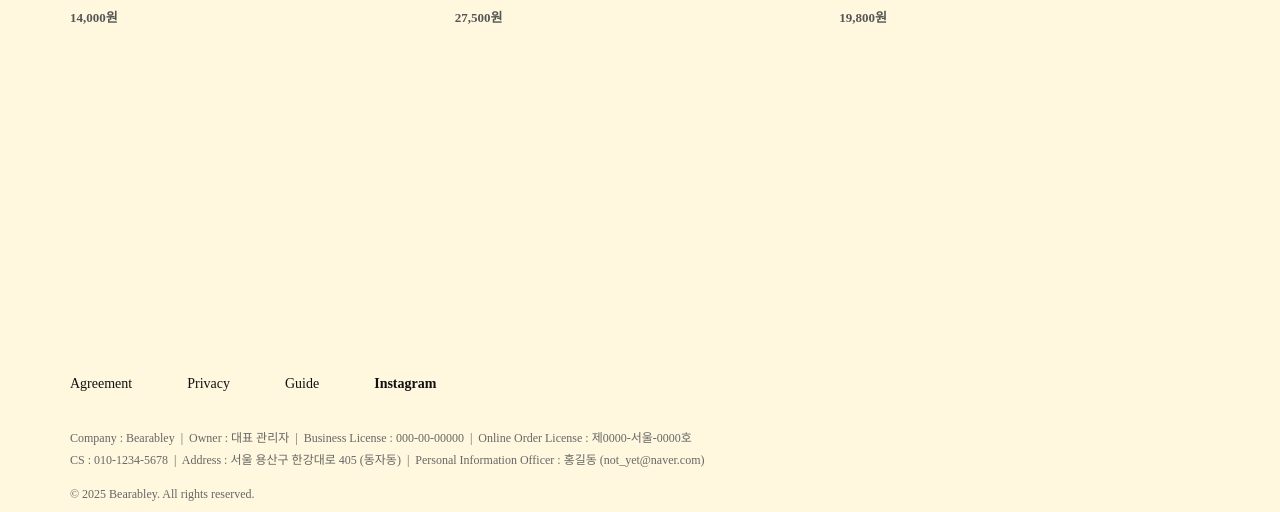
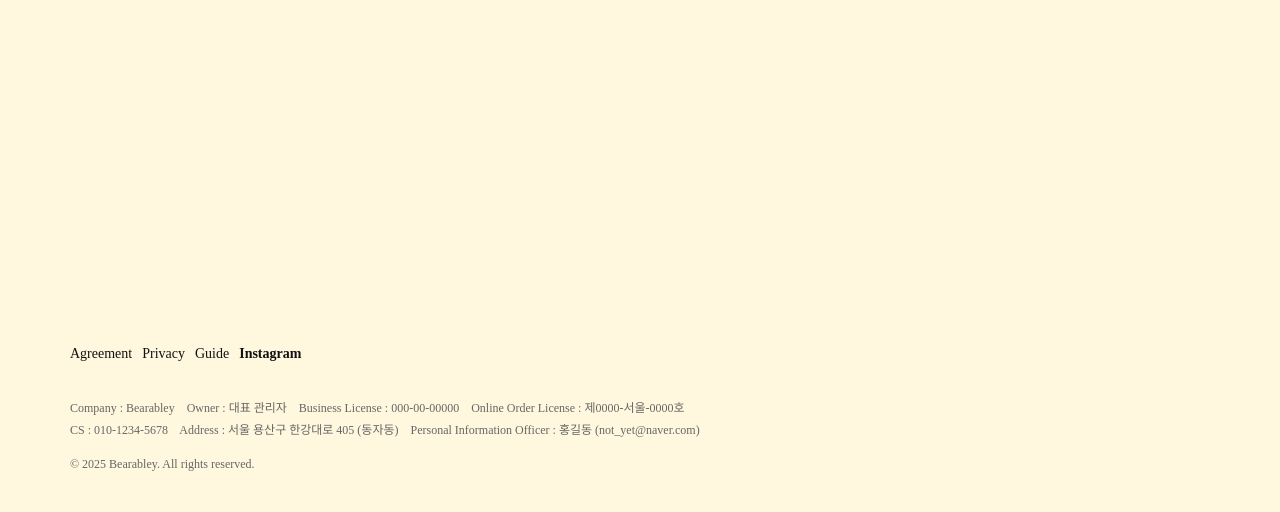
Before and after one commit to thd4139-code/bearabley-sample, a plain HTML site: page index.html in a window 1280 px wide. Shown: the part 2520-3032 px from the top of the page. After the commit the page ends 3002 px from the top, so only its background shows below. Drawn offline with Linux system fonts and the light colour scheme; a web font is replaced by a local one.

Commit message:
Update index.html

```diff
--- a/index.html
+++ b/index.html
@@ -90,7 +90,7 @@
     .subnav {
       text-align: center;
       margin-top: 45px;
-      margin-bottom: 200px; /* ★ 메뉴 목록 ↔ ALL 간격 넓힘 */
+      margin-bottom: 170px; /* ★ 메뉴 목록 ↔ ALL 간격 넓힘 */
     }
     .subnav a {
       margin: 0 14px;
@@ -311,7 +311,18 @@
 </div>
 
 <footer class="container">
+ <style>
+    .footer-links {
+      display: flex;
+      gap: 10px;
+      font-size: 14px;
+    }
 
+    .footer-links a {
+      text-decoration: none;
+      color: inherit;
+    }
+  </style>
   <div class="footer-links">
     <a>Agreement</a>
     <a>Privacy</a>
@@ -320,8 +331,8 @@
   </div>
 
   <div style="margin-top:20px; line-height:1.9; font-size:12px;">
-    Company : Bearabley &nbsp;|&nbsp; Owner : 대표 관리자 &nbsp;|&nbsp; Business License : 000-00-00000 &nbsp;|&nbsp; Online Order License : 제0000-서울-0000호<br>
-    CS : 010-1234-5678 &nbsp;|&nbsp; Address : 서울 용산구 한강대로 405 (동자동) &nbsp;|&nbsp; Personal Information Officer : 홍길동 (not_yet@naver.com)
+    Company : Bearabley &nbsp;&nbsp; Owner : 대표 관리자 &nbsp;&nbsp; Business License : 000-00-00000 &nbsp;&nbsp; Online Order License : 제0000-서울-0000호<br>
+    CS : 010-1234-5678 &nbsp;&nbsp; Address : 서울 용산구 한강대로 405 (동자동) &nbsp;&nbsp; Personal Information Officer : 홍길동 (not_yet@naver.com)
   </div>
 
   <div style="margin-top:15px; margin-bottom:10px; font-size:12px;">
```
